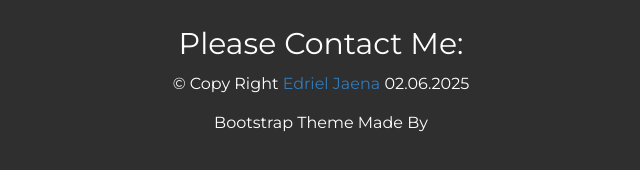
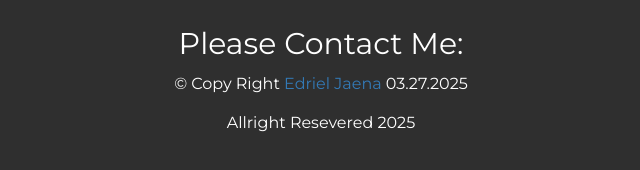
Before and after one commit to iamheluim/My-Projects-in-Github, a plain HTML site: page index.html in a window 1280 px wide. Shown: the part 1812-1982 px from the top of the page, 319-959 px from the left. Drawn offline with nearby package versions, Linux system fonts and the light colour scheme.

Commit message:
Update index.html

```diff
--- a/index.html
+++ b/index.html
@@ -2,7 +2,7 @@
 <html lang="en">
 <head>
   <!-- Theme Made By www.w3schools.com - No Copyright -->
-  <title>Bootstrap Theme Simply Me</title>
+  <title>Web Developer</title>
   <meta charset="utf-8">
   <meta name="viewport" content="width=device-width, initial-scale=1">
   <link rel="stylesheet" href="https://maxcdn.bootstrapcdn.com/bootstrap/3.4.1/css/bootstrap.min.css">
@@ -117,8 +117,8 @@
 <!-- Footer -->
 <footer class="container-fluid bg-4 text-center">
   <h2>Please Contact Me:</h2>
-  <p>©  Copy Right <a href ="https://www.linkedin.com/in/edriel-jaena-342b44249" target = "_blank">Edriel Jaena</a> 02.06.2025</p>
-  <p>Bootstrap Theme Made By <a href=">www.w3schools.com</a></p>
+  <p>©  Copy Right <a href ="https://www.linkedin.com/in/edriel-jaena-342b44249" target = "_blank">Edriel Jaena</a> 03.27.2025</p>
+  <p>Allright Resevered 2025 <a href=">www.w3schools.com</a></p>
 </footer>
 
 </body>
```
